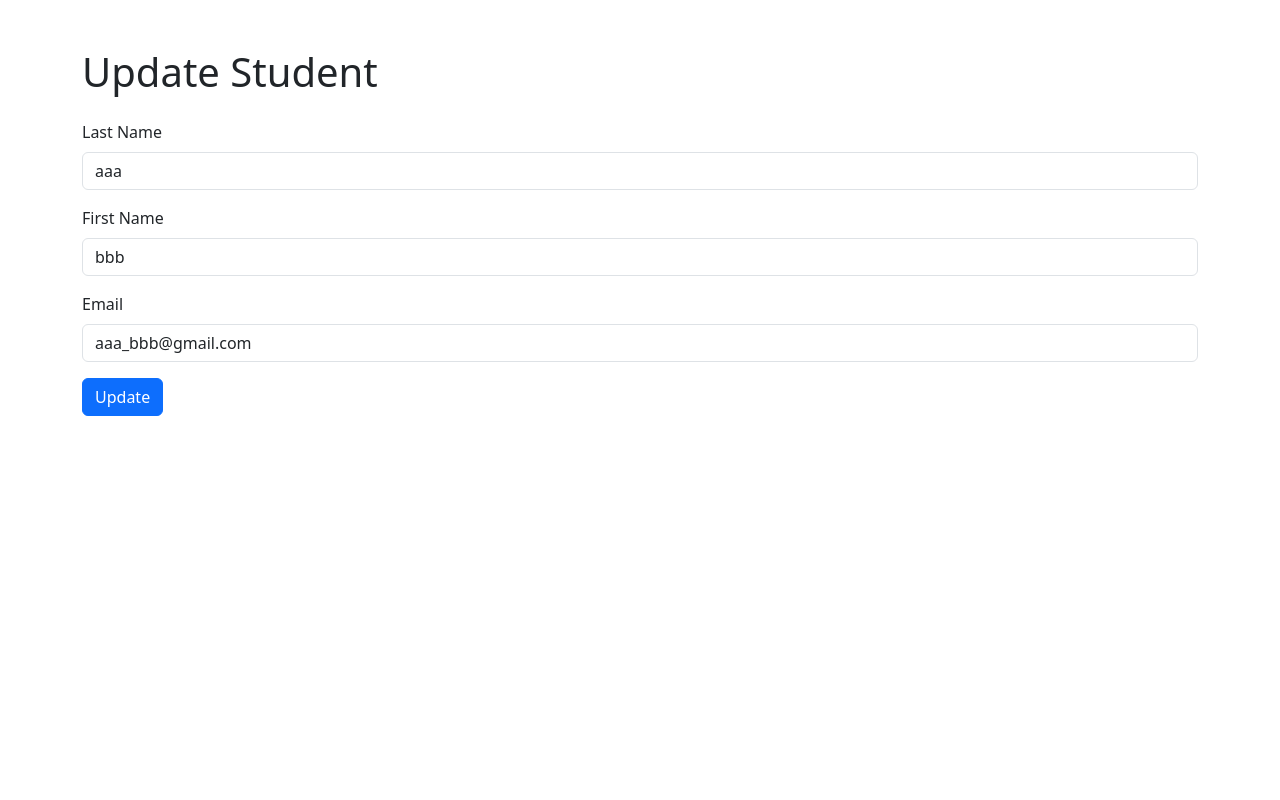
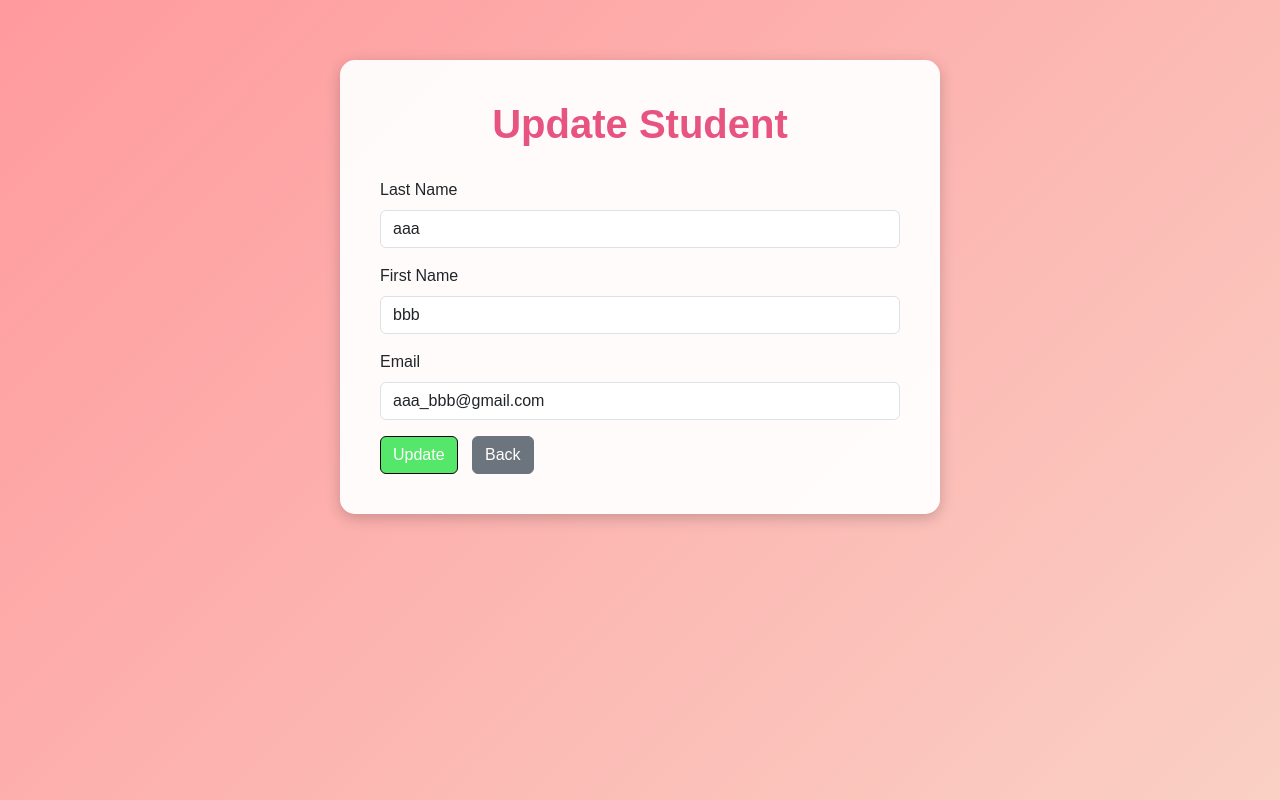
Before and after one commit to marymaeeeeeeq/quinio_marymae, a CodeIgniter app: page /students/update/22 in a window 1280 px wide. Run offline with CodeIgniter, Linux system fonts and the light colour scheme; data comes from the database, SQL or seed files in the repository; data that the repository does not hold is empty; some libraries are stand-ins or nearby versions.

Commit message:
Added Background UI

```diff
--- a/app/views/update.php
+++ b/app/views/update.php
@@ -5,10 +5,48 @@
   <meta name="viewport" content="width=device-width, initial-scale=1.0">
   <title>Update Student</title>
   <link href="https://cdn.jsdelivr.net/npm/bootstrap@5.3.0-alpha1/dist/css/bootstrap.min.css" rel="stylesheet">
+  <style>
+    body {
+      margin: 0;
+      padding: 0;
+      min-height: 100vh;
+      display: flex;
+      justify-content: center;
+      align-items: flex-start;
+      font-family: Arial, sans-serif;
+      background: linear-gradient(135deg, #ff9a9e, #fad0c4);
+    }
+    .container {
+      background: rgba(255, 255, 255, 0.95);
+      padding: 40px;
+      border-radius: 15px;
+      margin-top: 60px;
+      box-shadow: 0 4px 15px rgba(0,0,0,0.2);
+      max-width: 600px;
+      width: 100%;
+    }
+    h1 {
+      text-align: center;
+      color: #e75480;
+      font-weight: bold;
+      margin-bottom: 30px;
+    }
+    .btn-primary {
+      background-color: #54e76aff;
+      border-color: #0f0407ff;
+    }
+    .btn-primary:hover {
+      background-color: #50c441ff;
+      border-color: #0f0508ff;
+    }
+    .btn-secondary {
+      margin-left: 10px;
+    }
+  </style>
 </head>
 <body>
-    <div class="container mt-5">
-        <h1 class="mb-4">Update Student</h1>
+  <div class="container">
+    <h1>Update Student</h1>
     <form action="<?=site_url('students/update/' . $student['id']);?>" method="post">
       <div class="mb-3">
         <label for="last_name" class="form-label">Last Name</label>
@@ -26,6 +64,7 @@
       </div>
 
       <button type="submit" class="btn btn-primary">Update</button>
+      <a href="<?=site_url('students');?>" class="btn btn-secondary">Back</a>
     </form>
   </div>
 
```
Also changed, not shown: app/views/create.php (+38 -3 lines), app/views/index.php (+32 -1 lines). Lines whose indentation alone changed are shown as unchanged.
